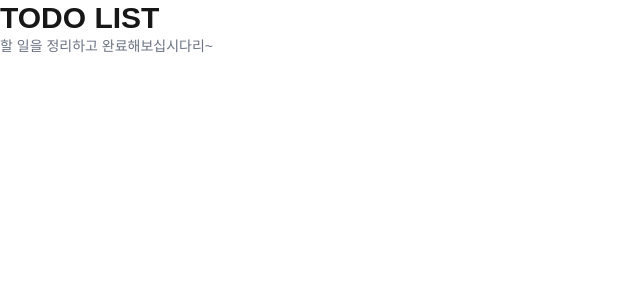
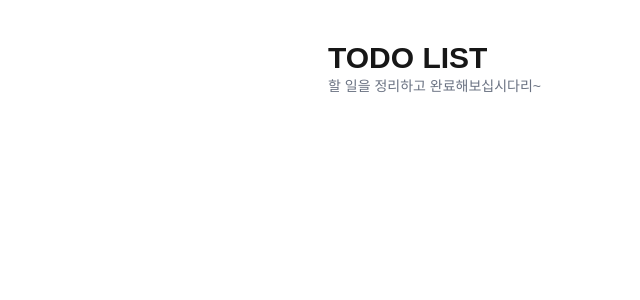
Before and after one commit to Rodgershyeonsik/toy-todo, a Next.js app: page / in a window 1280 px wide. Shown: the top 300 px of the page, without its empty margins (0-640 px from the left). Built offline with nearby package versions, Linux system fonts and the light colour scheme.

Commit message:
refactor: wrap header and main with layout container

```diff
--- a/app/page.tsx
+++ b/app/page.tsx
@@ -7,9 +7,12 @@ interface Todo {
 }
 
 export default function Home() {
+
   const [todos, setTodos] = useState<Todo[]>([]);
 
   return (
+    <div className="min-h-screen flex justify-center">
+      <div className="w-full max-w-2xl px-6 py-10">
         <header>
         <h1 className="text-3xl font-bold">
           TODO LIST
@@ -18,5 +21,11 @@ export default function Home() {
           할 일을 정리하고 완료해보십시다리~
         </p>
       </header>
+
+      <main>
+      </main>
+
+      </div>
+    </div>
   );
 }
```
Lines whose indentation alone changed are shown as unchanged.
